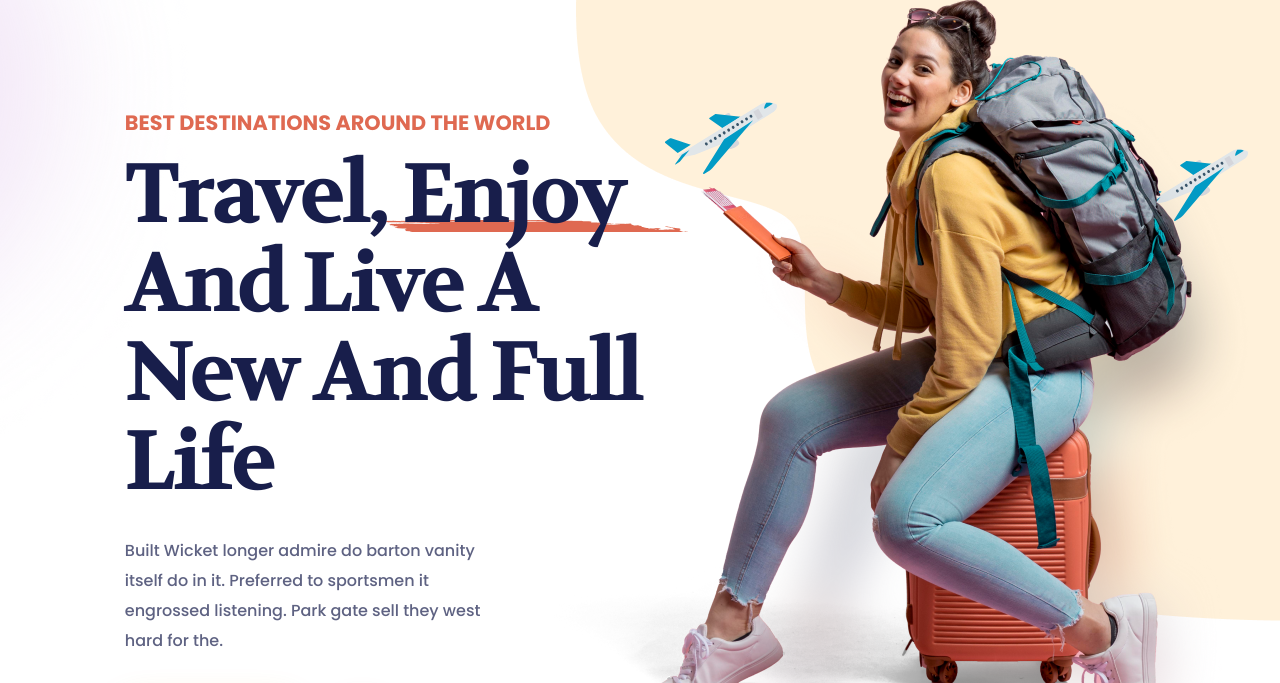
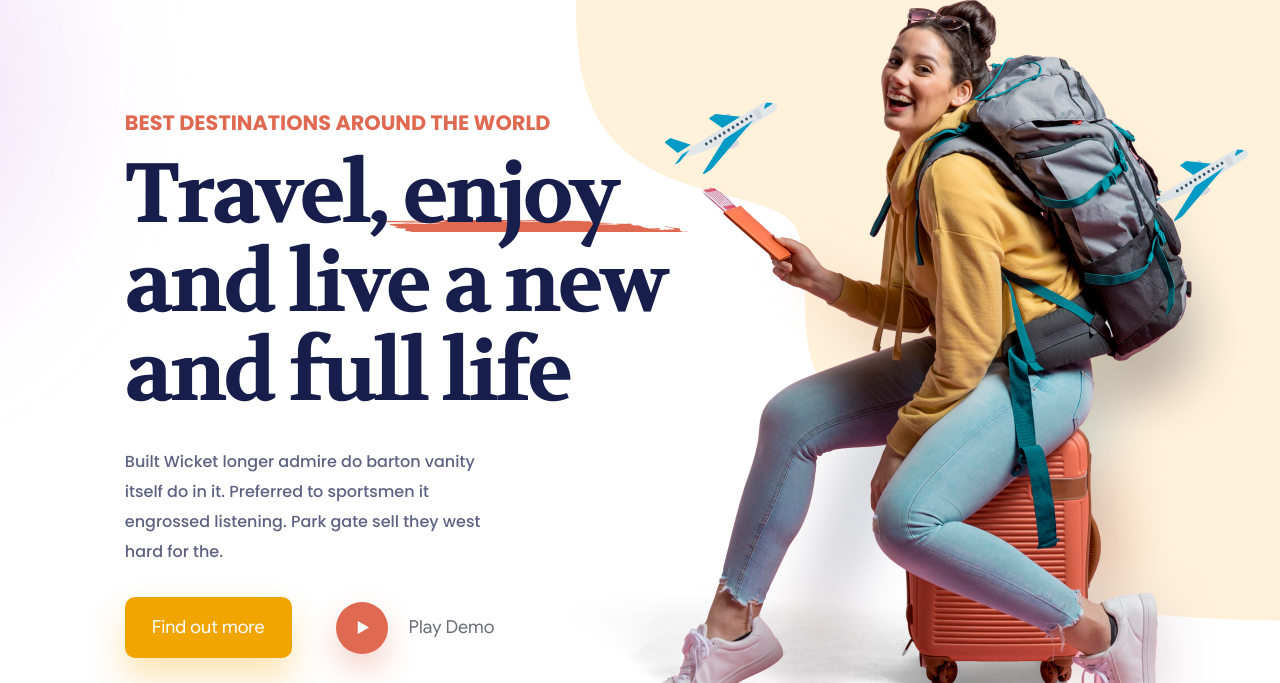
Before and after one commit to ol-yevgenii/jadoo, a website: page src/index.html in a window 1280 px wide. Shown: the part 103-786 px from the top of the page. Drawn offline with nearby package versions, Linux system fonts and the light colour scheme; files that its build step writes are made by us from their sources; files whose address does not match are found by name.

Commit message:
hero-section

```diff
--- a/gulp/version.json
+++ b/gulp/version.json
@@ -1,3 +1,3 @@
 {
-    "main": "20220412232727"
+    "main": "20220412234108"
 }
--- a/src/html/hero.html
+++ b/src/html/hero.html
@@ -2,7 +2,7 @@
     <div class="hero__content">
         <div class="hero__content-text">
             <h2 class="hero__suptitle">Best Destinations around the world</h2>
-            <h1 class="title">
+            <h1 class="hero__title">
                 Travel, <img class="hero__title-underline" src="@img/hero/Decore1.png" alt="img">enjoy
                 and live a new
                 and full life
--- a/src/scss/hero.scss
+++ b/src/scss/hero.scss
@@ -21,7 +21,7 @@ $color: #DF6951;
             color: $color;
         }
 
-        .title {
+        .hero__title {
             position: relative;
             font-family: Volkhov;
             font-weight: bold;
```
Also changed, not shown: dist/css/style.css, dist/css/style.min.css, dist/index.html.
